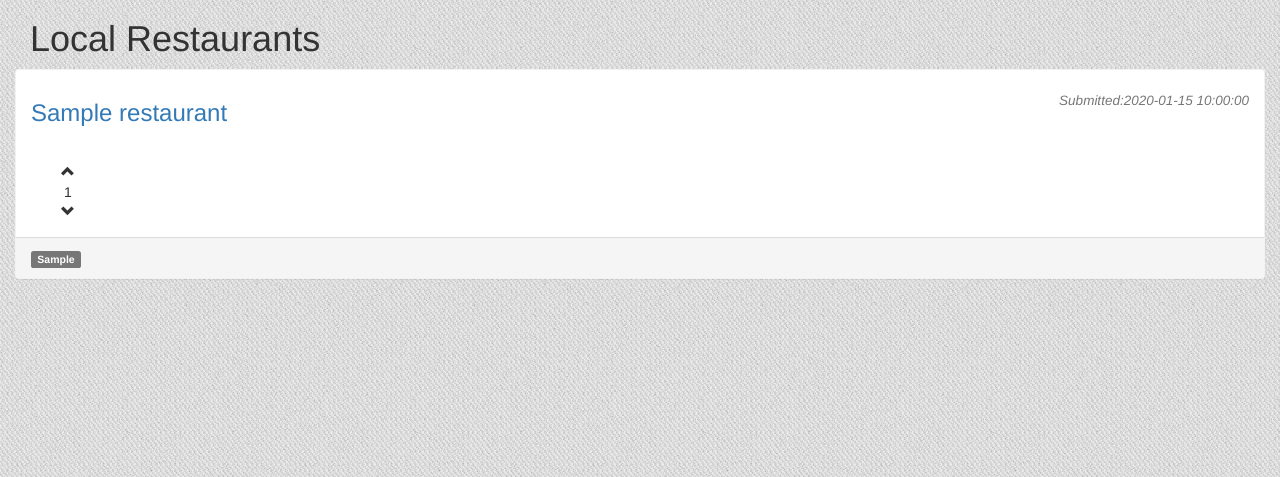
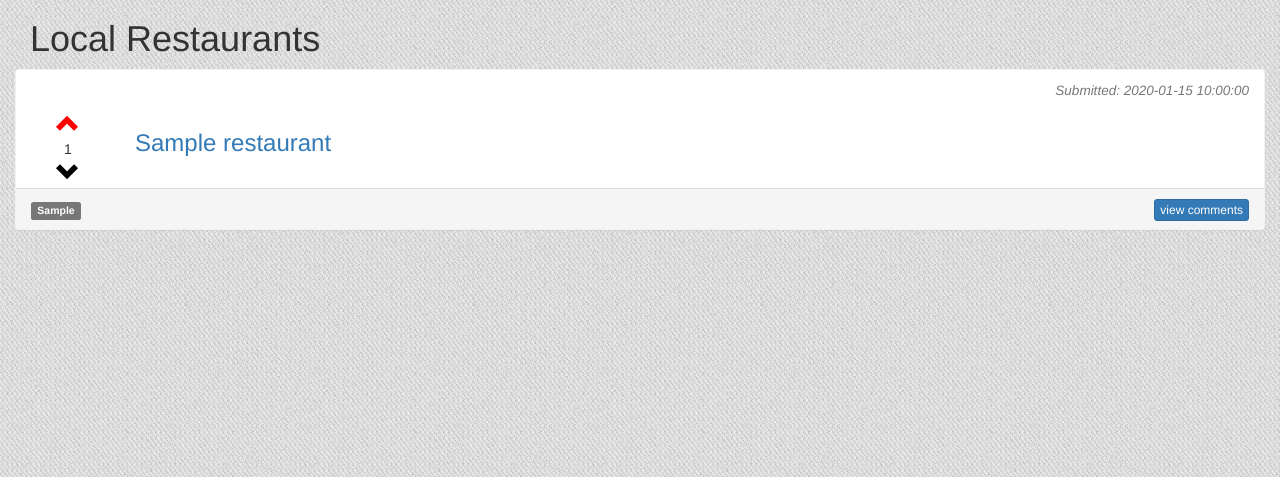
Before and after one commit to jvb93/cis444Project, a PHP site: page / in a window 1280 px wide. Shown: the part 51-528 px from the top of the page. Run offline with PHP 8.4, Linux system fonts and the light colour scheme; the visitor is signed in with stand-in values (Sample User, id 1); tables that the repository leaves empty hold one stand-in row (values such as "Sample post").

Commit message:
CSS tweaks, up/down vote arrows
up/down vote arrows are wired up, just need the php from richard.
css tweaks
registration will now save userID in the session info
cleaned up a weird merge
restaurant display listing is now a link to the restaurant url and
there’s a view comment button like reddit to view the restaurant page

```diff
--- a/css/site.css
+++ b/css/site.css
@@ -37,3 +37,33 @@ body{
   margin-top:20px;
   margin-bottom:10px;
 }
+
+.upVote{
+  color: red !important;
+}
+
+.downVote{
+  color: blue !important;
+}
+
+.vote{
+  color: black;
+  text-decoration: none;
+  font-size: 24px;
+}
+
+.vote:hover{
+  color: black;
+  text-decoration: none;
+}
+.panel-heading
+{
+    padding: 0px 15px;
+
+}
+
+.panel-body
+{
+  padding-top: 0;
+  padding-bottom: 0;
+}
--- a/index.php
+++ b/index.php
@@ -25,6 +25,8 @@
               if(mysql_num_rows($result) > 0)
               {
                 $dataRow = mysql_fetch_row($result);
+
+
                 do{
 
 
@@ -32,17 +34,30 @@
                             or die("<p>Could not perform database query by device type types.</p>"
                             . "<p>Error Code " . mysql_errno()
                             . ": " . mysql_error()) . "<p>";
+                  $votes =  mysql_query("SELECT is_positive from Vote where Vote.restaurant_id = '{$dataRow[0]}' and Vote.submitter_id = {$_SESSION['userId']}")
+                            or die("<p>Could not perform database query by device type types.</p>"
+                            . "<p>Error Code " . mysql_errno()
+                            . ": " . mysql_error()) . "<p>";
 
+
+                  if(mysql_num_rows($votes) > 0)
+                  {
+                       $voteRow = mysql_fetch_row($votes);
+                       $positive = $voteRow[0];
+                  }
+
+
+                  # start restaurant panel
                   echo("<div class='panel'>
                         <div class='panel-heading'>
                             <div class='text-center'>
                                 <div class='row'>
                                     <div class='col-sm-9'>
-                                        <h3 class='pull-left'><a href='restaurant.php?id={$dataRow[0]}'>{$dataRow[1]}</a></h3>
+
                                     </div>
                                     <div class='col-sm-3'>
                                         <h4 class='pull-right'>
-                                            <small><em>Submitted:{$dataRow[4]}</em></small>
+                                            <small><em>Submitted: {$dataRow[4]}</em></small>
                                         </h4>
                                     </div>
                                 </div>
@@ -51,36 +66,71 @@
 
                         <div class='panel-body row'>
                             <div class='col-md-1 voteArea'>
-                                <div class='row'>
-                                    <span class='glyphicon glyphicon-chevron-up' aria-hidden='true'></span>
+                                <div class='row'>");
+                          # check to see if the user has voted for this restaurant, highlight their vote if they have
+                          if(isset($positive))
+                          {
+
+                            # if they voted and it was an upvote, make the up arrow red
+                            if($positive == 1)
+                            {
+                              echo("<a href='voteUp.php?id={$dataRow[0]}'><span class='glyphicon glyphicon-chevron-up upVote vote' aria-hidden='true'></span></a>
                               </div>
                               <div class='row'>
                               {$dataRow[9]}
                               </div>
                               <div class='row'>
-                                    <span class='glyphicon glyphicon-chevron-down' aria-hidden='true'></span>
+                              <a href='voteDown.php?id={$dataRow[0]}'><span class='glyphicon glyphicon-chevron-down vote' aria-hidden='true'></span></a>
+                              </div>");
+                            }
+                              # if they voted and it was a downvote, make the down arrow blue
+                            else
+                            {
+                              echo("<a href='voteUp.php?id={$dataRow[0]}'><span class='glyphicon glyphicon-chevron-up vote' aria-hidden='true'></span></a>
                               </div>
+                              <div class='row'>
+                              {$dataRow[9]}
+                              </div>
+                              <div class='row'>
+                              <a href='voteDown.php?id={$dataRow[0]}'><span class='glyphicon glyphicon-chevron-down downVote vote' aria-hidden='true'></span></a>
+                              </div>");
+                            }
 
+                          }
+                          #if this user hasn't voted for this restaurant, don't highlight an up or down arrow
+                          else
+                          {
+                            echo("<a href='voteUp.php?id={$dataRow[0]}'><span class='glyphicon glyphicon-chevron-up vote' aria-hidden='true'></span></a>
                             </div>
+                            <div class='row'>
+                            {$dataRow[9]}
+                            </div>
+                            <div class='row'>
+                            <a href='voteDown.php?id={$dataRow[0]}'><span class='glyphicon glyphicon-chevron-down vote' aria-hidden='true'></span></a>
+                            </div>");
+                          }
+
+                          # make the panel footer
+                          echo("</div>
                           <div class='col-md-11'>
-
+                            <h3 class='pull-left'><a href='{$dataRow[2]}' target='_blank'> {$dataRow[1]}</a></h3>
                           </div>
-
                           </div>
                           <div class='panel-footer'>");
+
                         $dataRow2 = mysql_fetch_row($tags);
                         do{
 
 
-                            echo("<span class='label label-default'>{$dataRow2[0]}</span>");
+                            echo("<span class='label label-default'>{$dataRow2[0]}</span>&nbsp;");
 
                             $dataRow2 = mysql_fetch_row ($tags);
                         } while ($dataRow2);
 
 
 
-
-                        echo("</div>
+                        # close panel footer, closing the panel
+                        echo("<a href='restaurant.php?id={$dataRow[0]}' class='btn btn-primary btn-xs pull-right'>view comments</a></div>
                     </div>");
 
                     $dataRow = mysql_fetch_row ($result);
--- a/phpFunctions/db_connect.php
+++ b/phpFunctions/db_connect.php
@@ -11,4 +11,5 @@ $DBselected = @mysql_select_db("vanbi002")
 	or die("<p> Unable to select database.</P>"
 			. "<p> Error Code: " . mysql_errno()
 			. ": " . mysql_error() . "<p>");
+
 ?>
```
Also changed, not shown: registration.php (deleted, +0 -35 lines), restaurant.php (+0 -11 lines), signUpVerify.php (+9 -3 lines). Lines whose indentation alone changed are shown as unchanged.
